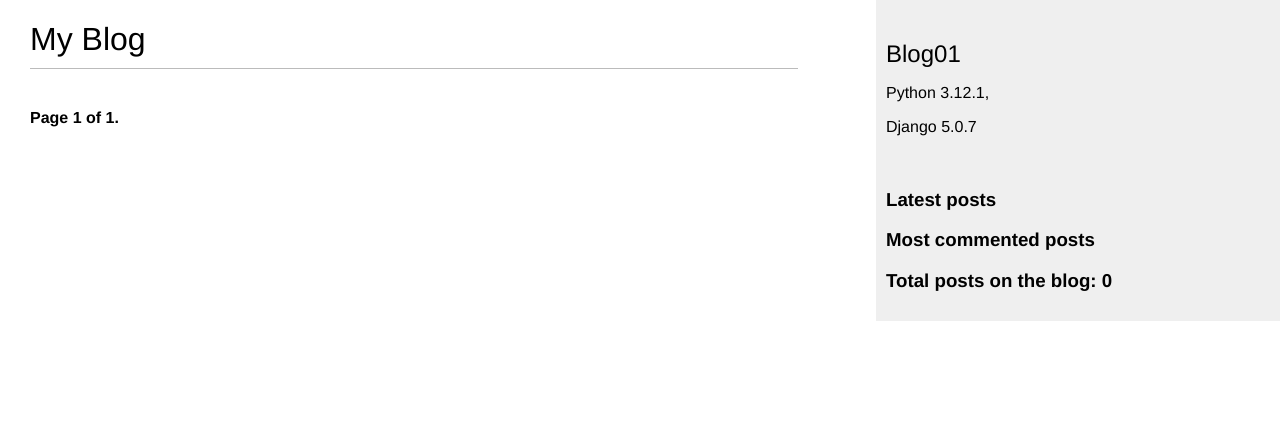
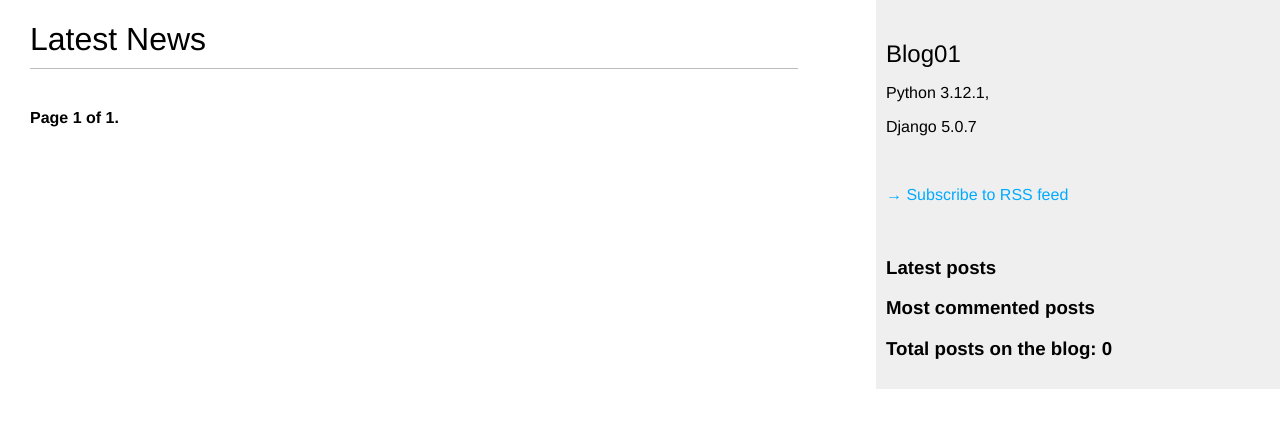
Before and after one commit to Riakol/Blog01, a Django app: page /blog/ in a window 1280 px wide. Shown: the top 428 px of the page. Run offline with Django 5.2, Linux system fonts and the light colour scheme; data that the repository does not hold is empty.

Commit message:
Added RSS feed

```diff
--- a/mysite/blog/feeds.py
+++ b/mysite/blog/feeds.py
@@ -1,5 +1,3 @@
-from django.db.models import Model
-from django.utils.safestring import SafeText
 import markdown
 from django.contrib.syndication.views import Feed
 from django.template.defaultfilters import truncatewords_html
@@ -12,7 +10,7 @@ class LatestPostsFeed(Feed):
     link = reverse_lazy("blog:post_list")
     description = 'New posts'
 
-    def item(self):
+    def items(self):
         return Post.published.all()[:5]
 
     def item_title(self, item):
--- a/mysite/blog/templates/blog/base.html
+++ b/mysite/blog/templates/blog/base.html
@@ -16,6 +16,12 @@
         <p>Python 3.12.1,</p>
         <p>Django 5.0.7</p>
         <br>
+        <p>
+            <a href="{% url "blog:post_feed" %}">
+                → Subscribe to RSS feed
+            </a>
+        </p>
+        <br>
         <h3>Latest posts</h3>
         {% show_latest_posts 3 %}
         <h3>Most commented posts</h3>
--- a/mysite/blog/templates/blog/post/list.html
+++ b/mysite/blog/templates/blog/post/list.html
@@ -1,10 +1,10 @@
 {% extends "blog/base.html" %}
 {% load blog_tags %}
 
-{% block title %}My blog{% endblock title %}
+{% block title %}Home{% endblock title %}
 
 {% block content %}
-    <h1>My Blog</h1>
+    <h1>Latest News</h1>
     {% if tag %}
         <h2>Posts tagged with "{{ tag.name }}"</h2>
     {% endif %}
--- a/mysite/blog/urls.py
+++ b/mysite/blog/urls.py
@@ -1,5 +1,6 @@
 from django.urls import path
 from . import views
+from .feeds import LatestPostsFeed
 
 app_name = 'blog'
 
@@ -12,4 +13,5 @@ urlpatterns = [
          name='post_detail'),
     path('<int:post_id>/share/', views.post_share, name='post_share'),
     path('<int:post_id>/comment/', views.post_comment, name='post_comment'),
+    path('feed/', LatestPostsFeed(), name='post_feed'),
 ]
```
Also changed, not shown: 1 other file.
